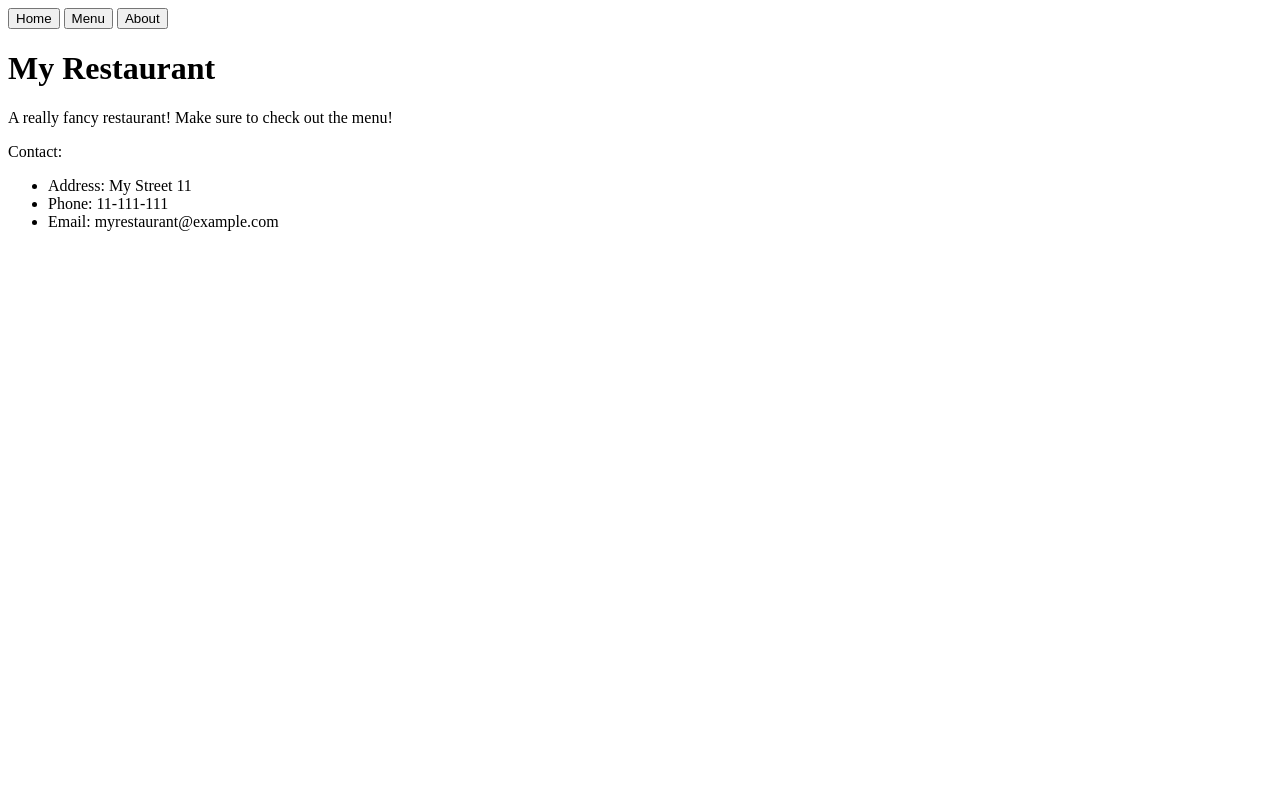
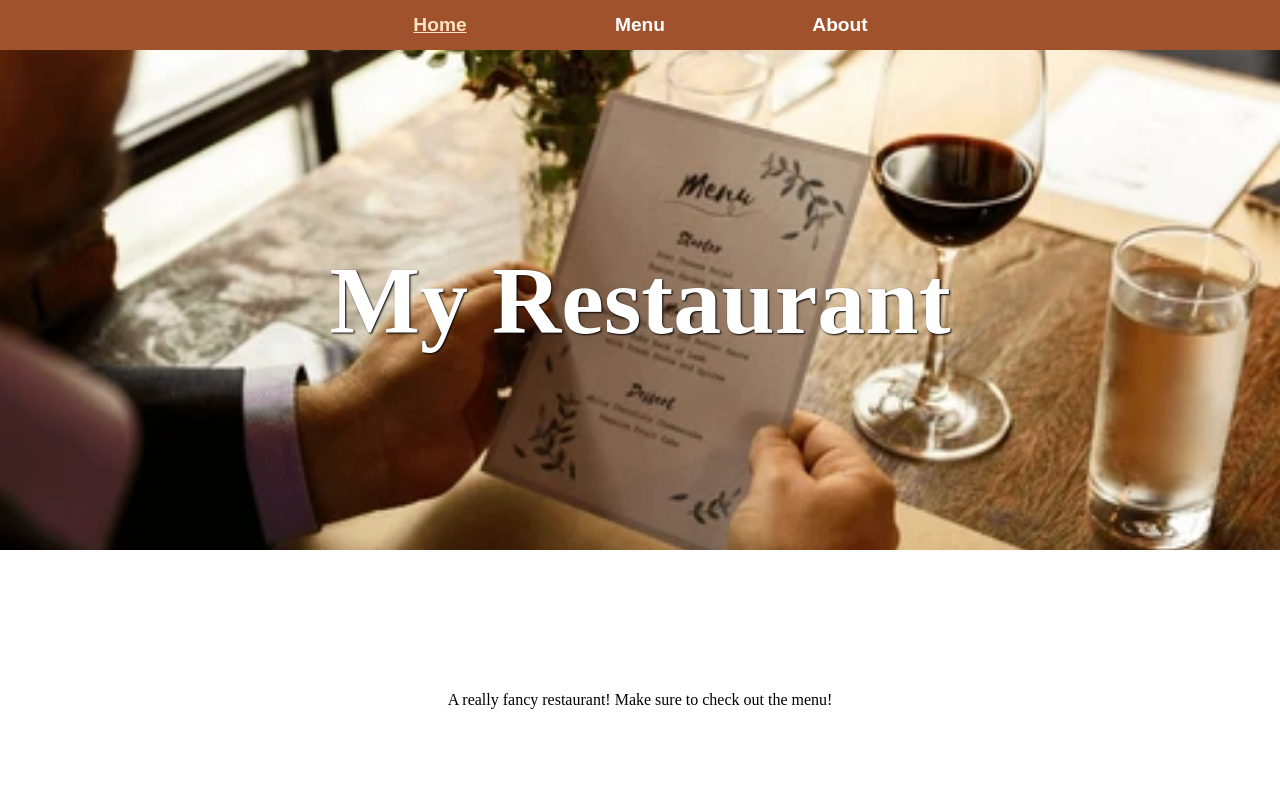
Before and after one commit to berin3/odin-restaurant-page, a website built with webpack: page src/template.html in a window 1280 px wide. Shown: the top 800 px of the page. Built offline with nearby package versions, Linux system fonts and the light colour scheme.

Commit message:
Add styles for home page

```diff
--- a/src/pages/home.js
+++ b/src/pages/home.js
@@ -2,13 +2,16 @@ export default function HomePage() {
     const page = document.createElement("div");
 
     const banner = document.createElement("div");
+    banner.classList.add("banner");
     page.appendChild(banner);
 
     const bannerText = document.createElement("h1");
     bannerText.textContent = "My Restaurant";
+    bannerText.classList.add("title");
     banner.appendChild(bannerText);
 
     const mainSection = document.createElement("div");
+    mainSection.classList.add("main");
     page.appendChild(mainSection);
 
     const mainText = document.createElement("p");
@@ -16,10 +19,12 @@ export default function HomePage() {
     mainSection.appendChild(mainText);
 
     const contact = document.createElement("div");
+    contact.classList.add("contact");
     page.appendChild(contact);
 
     const contactText = document.createElement("p");
     contactText.textContent = "Contact:";
+    contactText.classList.add("extra-text");
     contact.appendChild(contactText);
 
     const contactList = document.createElement("ul");
--- a/src/style.css
+++ b/src/style.css
@@ -0,0 +1,79 @@
+* {
+    padding: 0;
+    margin: 0;
+}
+
+nav {
+    display: flex;
+    justify-content: center;
+    align-items: center;
+    height: 50px;
+    gap: 100px;
+    background-color: sienna;
+}
+
+nav > button {
+    width: 100px;
+    height: 40px;
+    background-color: whitesmoke;
+    border: 0;
+    background-color: transparent;
+    color: white;
+    font-size: 1.2rem;
+    font-weight: bold;
+}
+
+.selected {
+    text-decoration: underline;
+    color:bisque;
+}
+
+#content {
+    display: flex;
+    justify-content: center;
+    align-items: center;
+}
+
+#content > div {
+    width: 100%;
+}
+
+.banner {
+    background: no-repeat center url('./banner.jpg');
+    background-size: cover;
+    height: 500px;
+    display: flex;
+    justify-content: center;
+    align-items: center;
+}
+
+.title {
+    color: white;
+    font-size: 6rem;
+    text-shadow: 1px 1px 2px black;
+}
+
+.main, .contact {
+    height: 300px;
+    display: flex;
+    flex-direction: column;
+    justify-content: center;
+    align-items: center;
+}
+
+.contact {
+    height: 150px;
+    background-color: sienna;
+}
+
+.contact > ul {
+    list-style-type: none;
+    text-align: center;
+    font-size: 1.2rem;
+}
+
+.extra-text {
+    font-size: 1.6rem;
+    font-weight: bold;
+    margin-bottom: 20px;
+}
--- a/src/template.html
+++ b/src/template.html
@@ -8,7 +8,7 @@
 <body>
     <header>
         <nav>
-            <button>Home</button>
+            <button class="selected">Home</button>
             <button>Menu</button>
             <button>About</button>
         </nav>
```
Also changed, not shown: src/banner.jpg (added).
